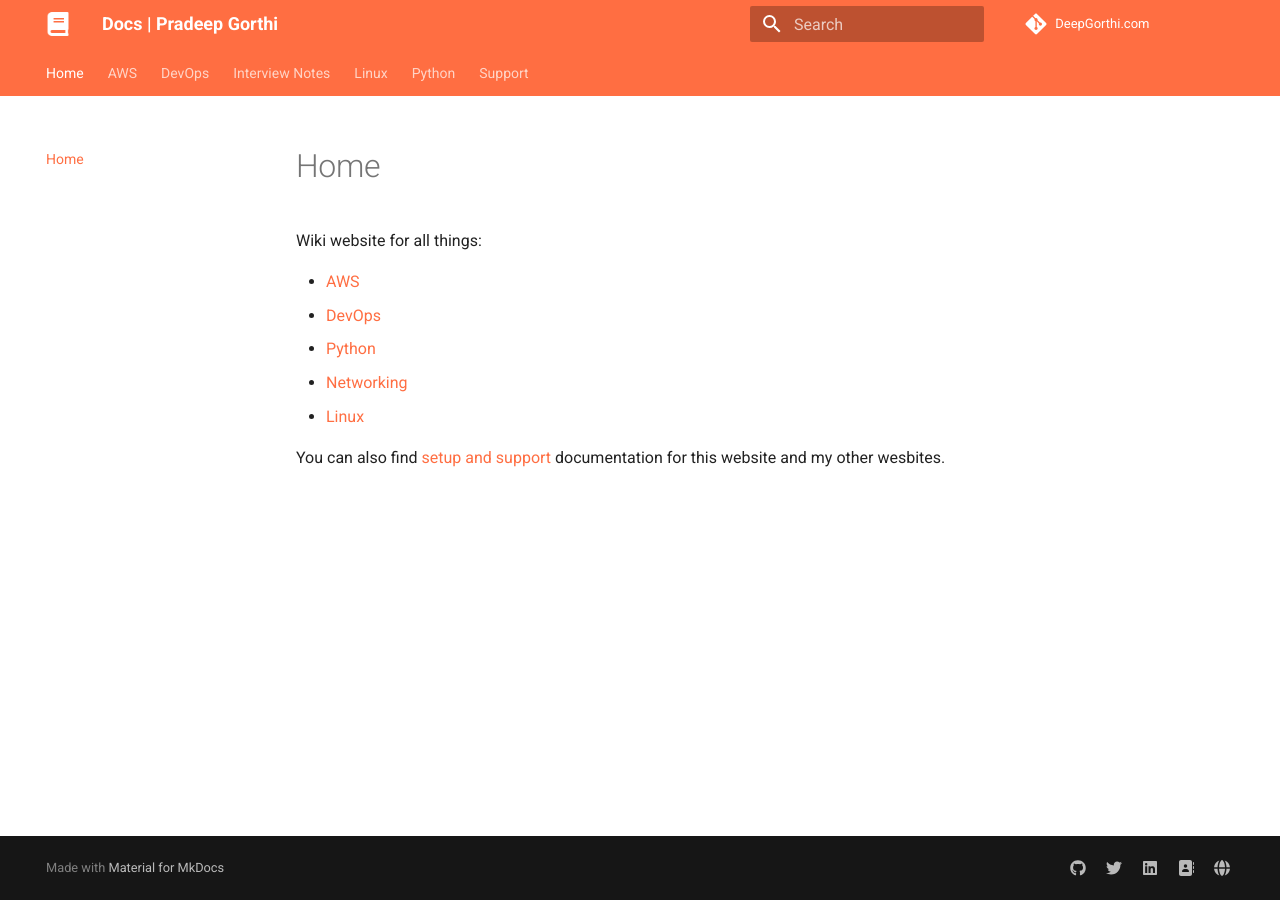
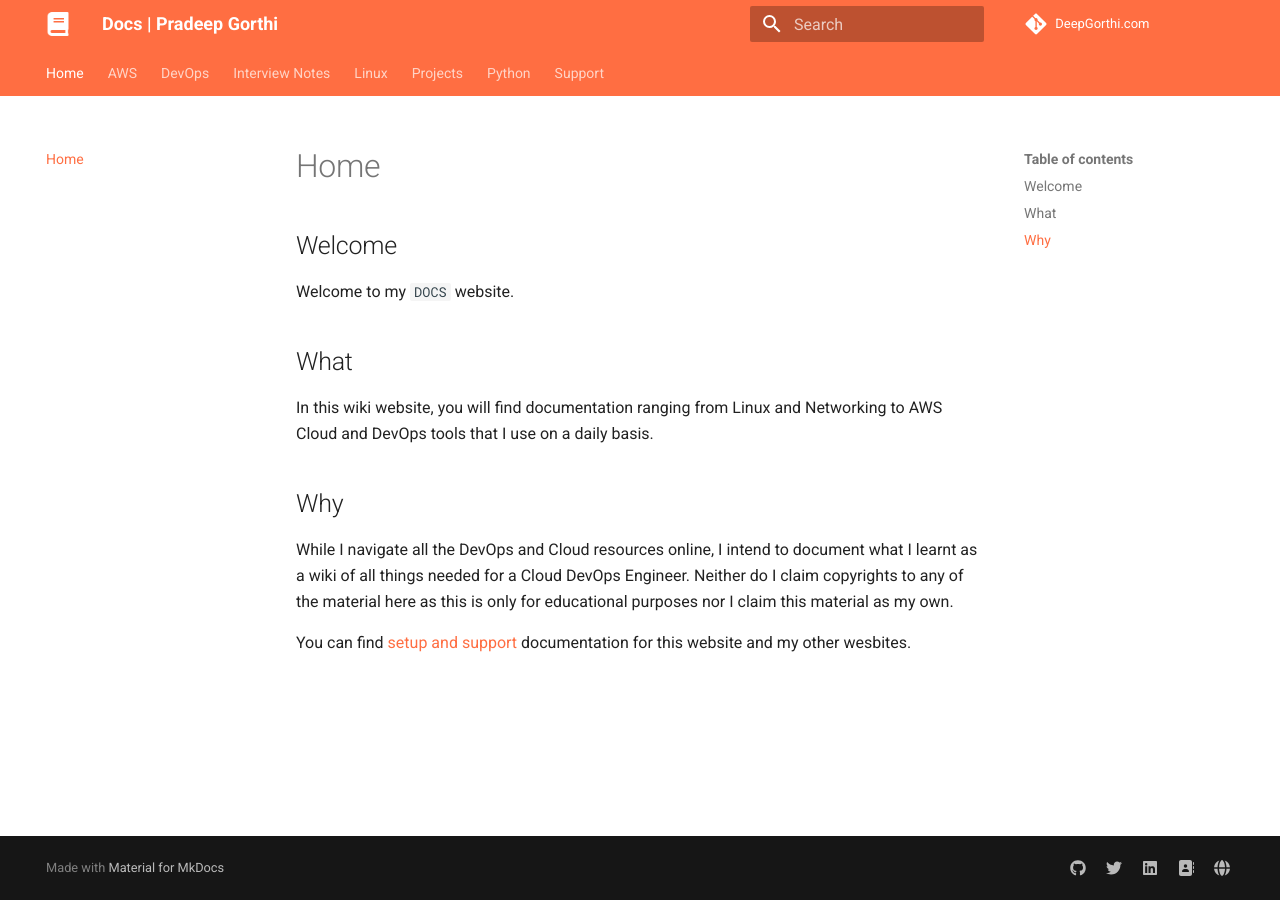
Before and after one commit to deepgorthi/dg-notes, an MkDocs documentation site: the page built from docs/index.md, in a window 1280 px wide. Built offline with MkDocs 1.6.1 and Material for MkDocs 9.7.7, drawn with Linux system fonts in a browser that asks for light colours.

Commit message:
refactoring

```diff
--- a/docs/index.md
+++ b/docs/index.md
@@ -1,11 +1,13 @@
 # Home
 
-Wiki website for all things:
+## Welcome
+Welcome to my `DOCS` website.
 
-- [AWS](AWS/aws-ecs/)
-- [DevOps](DevOps/deployment-processes/)
-- [Python](/Python/useful-python-code/)
-- [Networking](Networking/support/)
-- [Linux](Linux/support/)
+## What
+In this wiki website, you will find documentation ranging from Linux and Networking to AWS Cloud and DevOps tools that I use on a daily basis.
 
-You can also find [setup and support](Support/jekyll-website/) documentation for this website and my other wesbites.
+## Why
+While I navigate all the DevOps and Cloud resources online, I intend to document what I learnt as a wiki of all things needed for a Cloud DevOps Engineer. Neither do I claim copyrights to any of the material here as this is only for educational purposes nor I claim this material as my own.
+
+
+You can find [setup and support](Support/jekyll-website/) documentation for this website and my other wesbites.
```
Also changed, not shown: docs/Projects/project1-ci-cd-pipeline-website.md (renamed from docs/Interview Notes/project1-ci-cd-pipeline-website.md), docs/Projects/project2-elk-aws-ecs.md (renamed from docs/Interview Notes/project2-elk-aws-ecs.md), docs/Projects/project3-video-sharing.md (renamed from docs/Interview Notes/project3-video-sharing.md).
